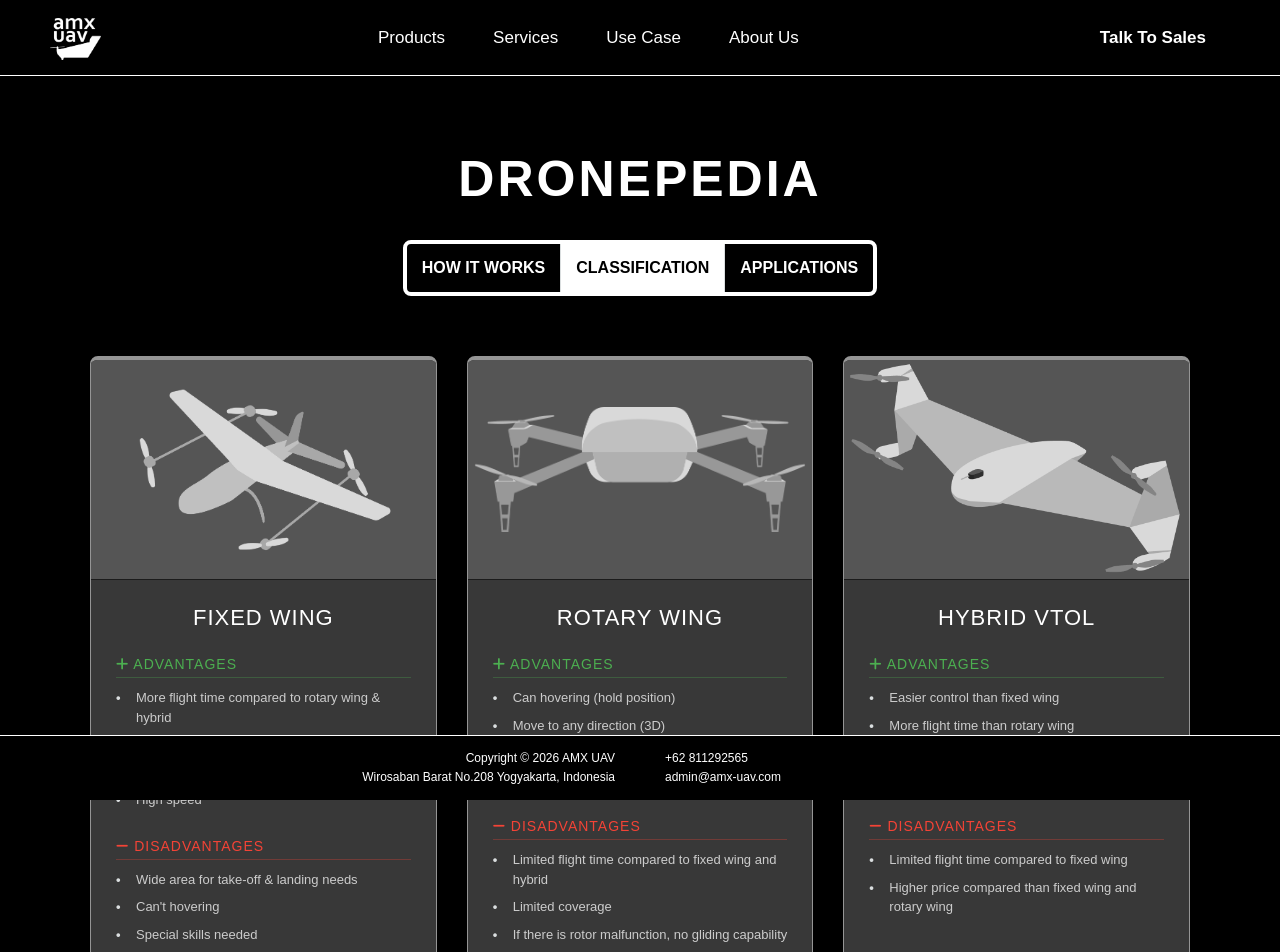
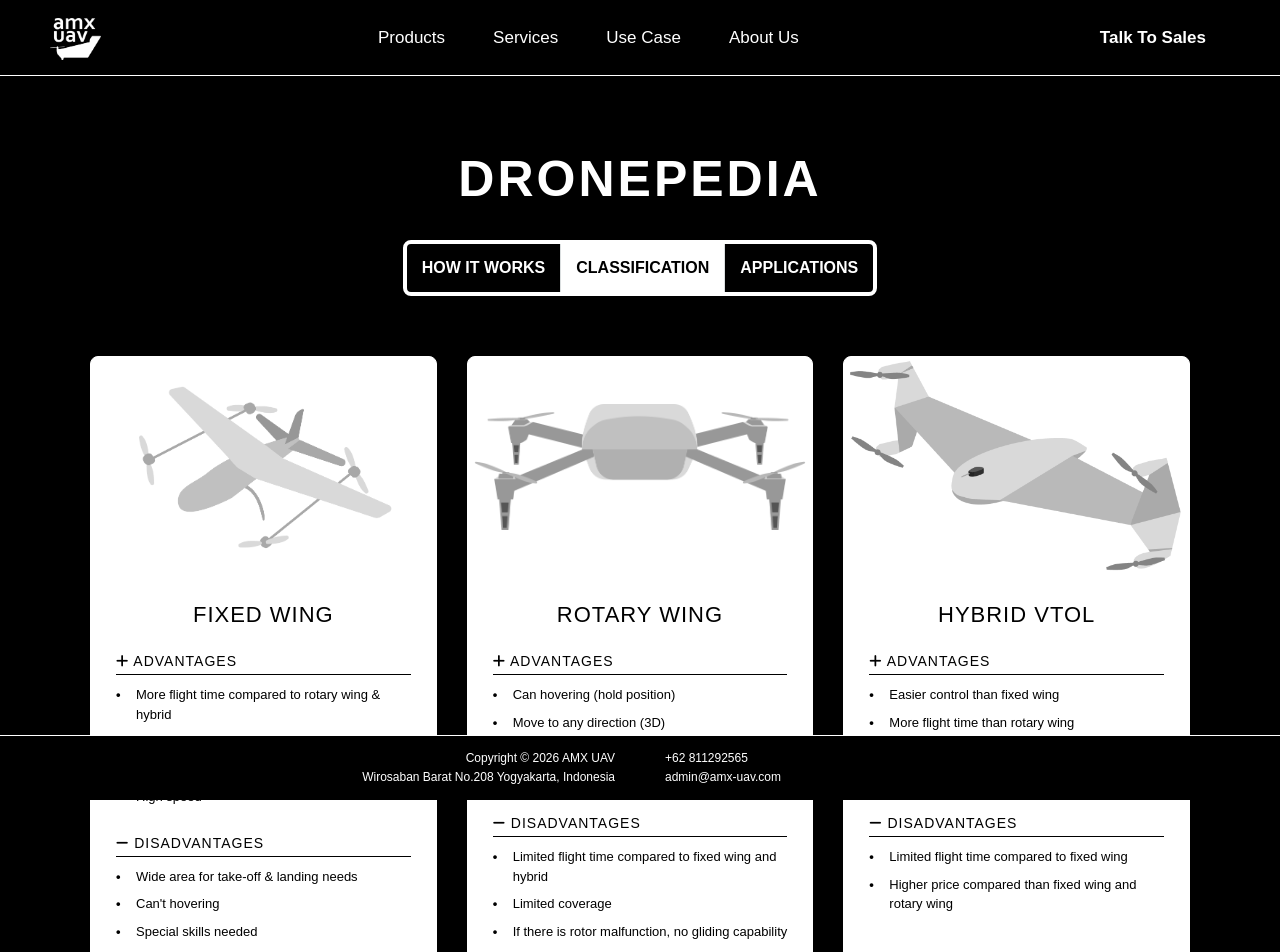
Before and after one commit to nasgmr/website-amx-next, a Next.js app: page /products/dronepedia/classifications in a window 1280 px wide. Shown: the top 952 px of the page. Built offline with nearby package versions, Linux system fonts and the light colour scheme; a web font is replaced by a local one.

Commit message:
fix: dronepedia classifications boxes

```diff
--- a/src/css/style.css
+++ b/src/css/style.css
@@ -1249,9 +1249,8 @@ body {
 }
 
 .drone-type-card {
-  background-color: #383838;
-  border: 1px solid #959595;
-  border-top: 4px solid #959595;
+  background-color: #FFFFFF;
+  border: 1px solid #FFFFFF;
   border-radius: 8px;
   display: flex;
   flex-direction: column;
@@ -1261,21 +1260,20 @@ body {
 
 .drone-type-card:hover {
   transform: translateY(-5px);
-  border-color: #DADEDF;
+  border-color: #FFFFFF;
+  box-shadow: 0 8px 20px #FFFFFF;
 }
 
 .drone-img-box {
   width: 100%;
   height: 200px;
-  background-color: #555555;
+  background-color: none;
   display: flex;
   justify-content: center;
   align-items: center;
-  color: #666666;
   font-size: 14px;
   font-weight: bold;
   letter-spacing: 2px;
-  border-bottom: 1px solid #1B1B1B;
 }
 
 .drone-info {
@@ -1287,7 +1285,7 @@ body {
 
 .drone-info h3 {
   text-align: center;
-  color: #FFFFFF;
+  color: #000000;
   font-size: 22px;
   margin-bottom: 25px;
   text-transform: uppercase;
@@ -1303,22 +1301,22 @@ body {
 }
 
 .pros-title {
-  color: #4CAF50;
+  color: #000000;
   font-size: 14px;
   margin-bottom: 10px;
   text-transform: uppercase;
   letter-spacing: 1px;
-  border-bottom: 1px solid #4CAF504D;
+  border-bottom: 1px solid #000000;
   padding-bottom: 5px;
 }
 
 .cons-title {
-  color: #F44336;
+  color: #000000;
   font-size: 14px;
   margin-bottom: 10px;
   text-transform: uppercase;
   letter-spacing: 1px;
-  border-bottom: 1px solid #F443364D;
+  border-bottom: 1px solid #000000;
   padding-bottom: 5px;
 }
 
@@ -1333,7 +1331,7 @@ body {
   padding-left: 20px;
   margin-bottom: 8px;
   font-size: 13px;
-  color: #CCCCCC;
+  color: #000000;
   line-height: 1.5;
 }
 
@@ -1341,7 +1339,7 @@ body {
   content: '•';
   position: absolute;
   left: 0;
-  color: #DADEDF;
+  color: #000000;
   font-weight: bold;
 }
 
```
